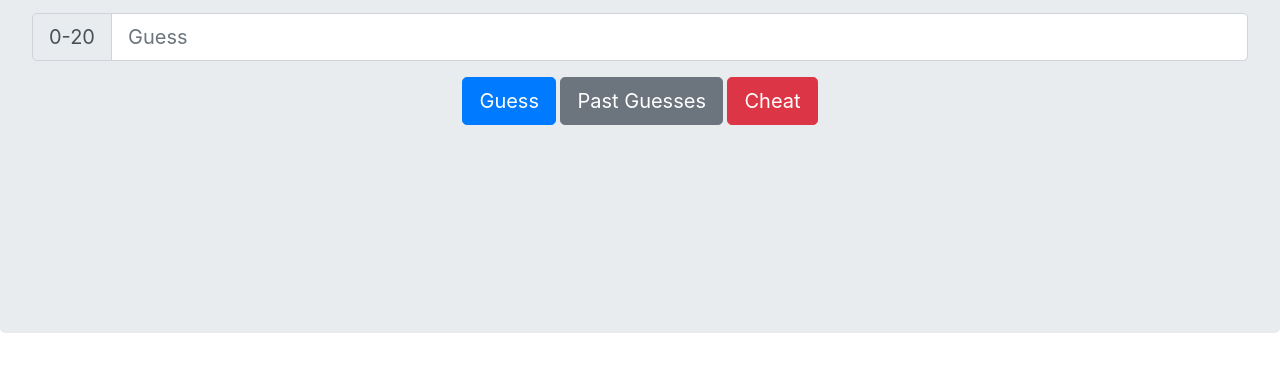
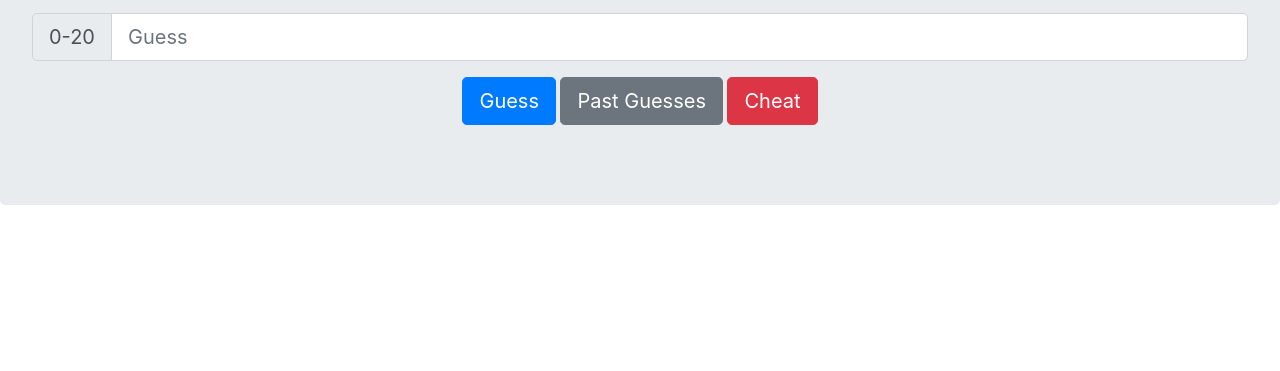
Before and after one commit to colehagen15/Guessing-Game, a plain HTML site: page Index.html in a window 1280 px wide. Shown: the part 147-518 px from the top of the page. Drawn offline with nearby package versions, Linux system fonts and the light colour scheme.

Commit message:
Removed unecessary div tag

```diff
--- a/Index.html
+++ b/Index.html
@@ -50,9 +50,6 @@
     <h6 id="cheat"></h6>
     <div id="count" class="alert alert-warning" role="alert"></div>
 
-
-<div class="jumbotron text-center" style="margin-bottom:0">
-</div>
 <script src="https://ajax.googleapis.com/ajax/libs/jquery/3.4.1/jquery.min.js"></script>
 <script
     src="guessingGame.js">
```
